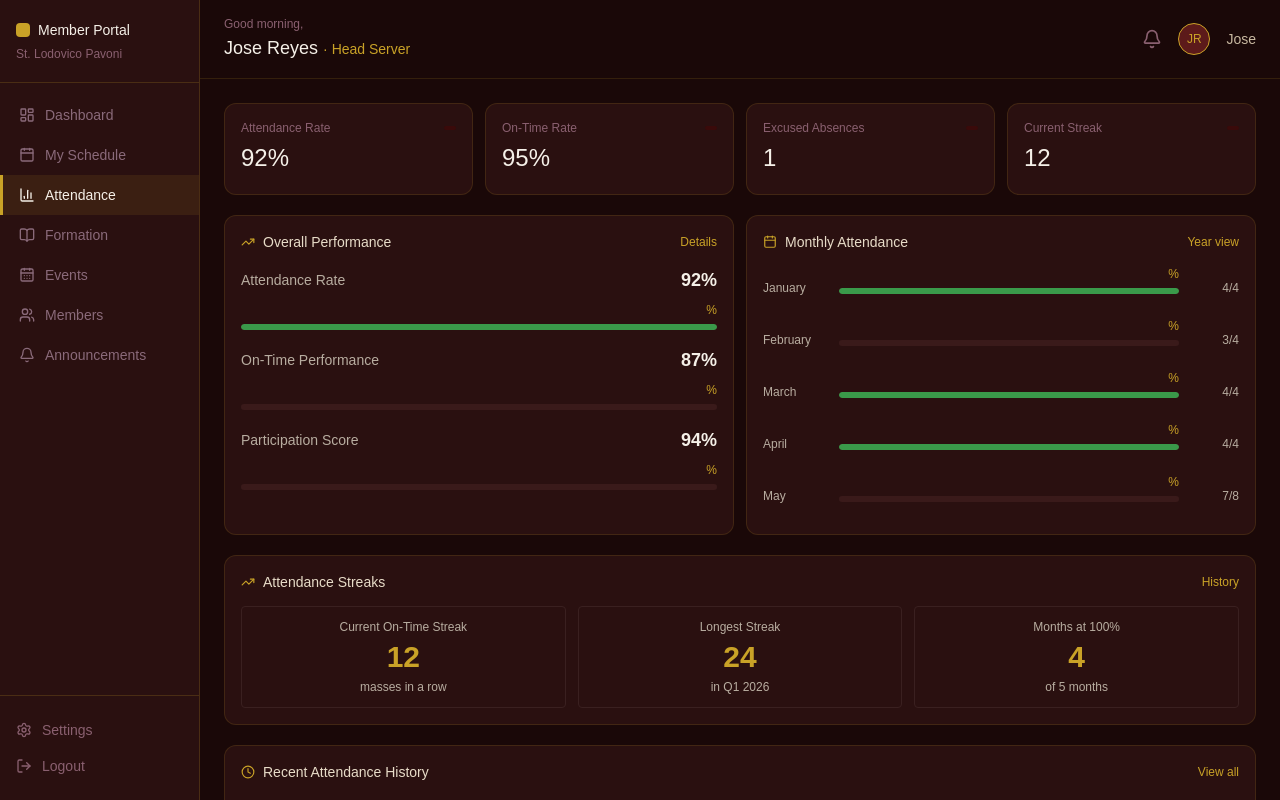
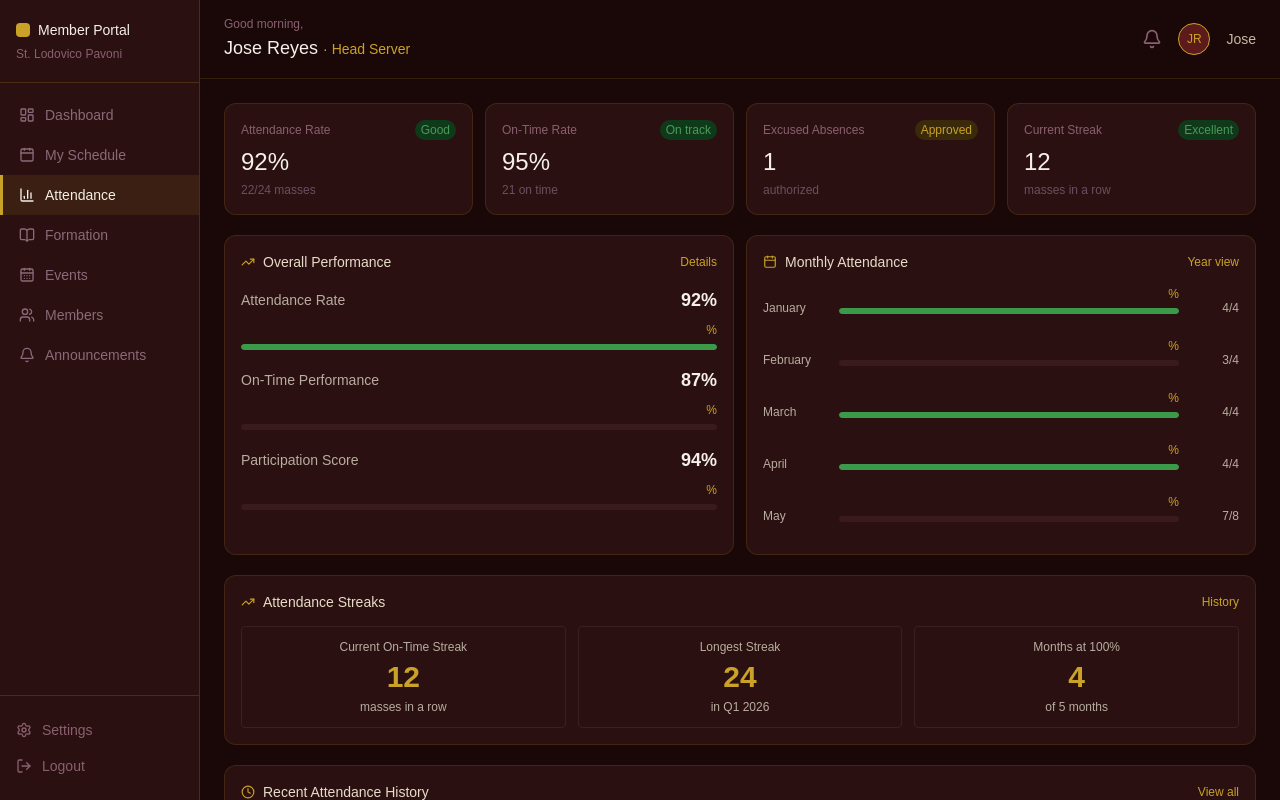
Before and after one commit to halaman99/slpc-member-portal, a Next.js app: page /attendance in a window 1280 px wide. Shown: the top 800 px of the page. Built offline with nearby package versions, Linux system fonts and the light colour scheme; no server answers.

Commit message:
fix: Correct badge and subText props in attendance page

```diff
--- a/app/attendance/page.tsx
+++ b/app/attendance/page.tsx
@@ -44,10 +44,10 @@ export default function Attendance() {
       <div className="space-y-5">
         {/* Stats Cards */}
         <div className="grid grid-cols-4 gap-3">
-          <StatCard label="Attendance Rate" value={`${attendanceRate}%`} subText={`${attendanceStats.attended}/${attendanceStats.totalMasses} masses`} badge="green" />
-          <StatCard label="On-Time Rate" value={`${Math.round((attendanceStats.onTime / attendanceStats.attended) * 100)}%`} subText={`${attendanceStats.onTime} on time`} badge="teal" />
-          <StatCard label="Excused Absences" value={attendanceStats.excused} subText="authorized" badge="blue" />
-          <StatCard label="Current Streak" value="12" subText="masses in a row" badge="purple" />
+          <StatCard label="Attendance Rate" value={`${attendanceRate}%`} sub={`${attendanceStats.attended}/${attendanceStats.totalMasses} masses`} badge={{ text: 'Good', color: 'green' as const }} />
+          <StatCard label="On-Time Rate" value={`${Math.round((attendanceStats.onTime / attendanceStats.attended) * 100)}%`} sub={`${attendanceStats.onTime} on time`} badge={{ text: 'On track', color: 'green' as const }} />
+          <StatCard label="Excused Absences" value={attendanceStats.excused} sub="authorized" badge={{ text: 'Approved', color: 'amber' as const }} />
+          <StatCard label="Current Streak" value="12" sub="masses in a row" badge={{ text: 'Excellent', color: 'green' as const }} />
         </div>
 
         {/* Overall Performance and Monthly Breakdown */}
```
